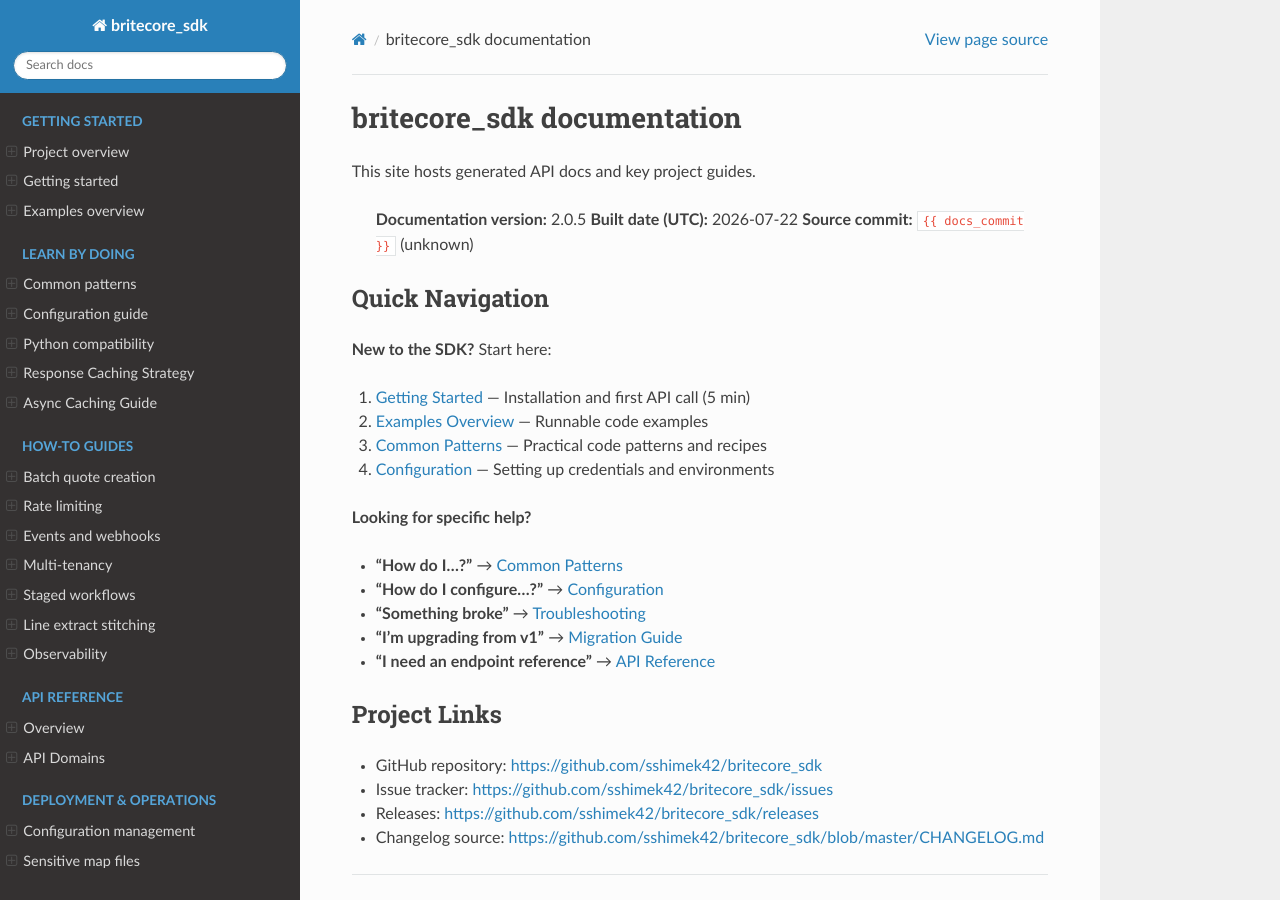
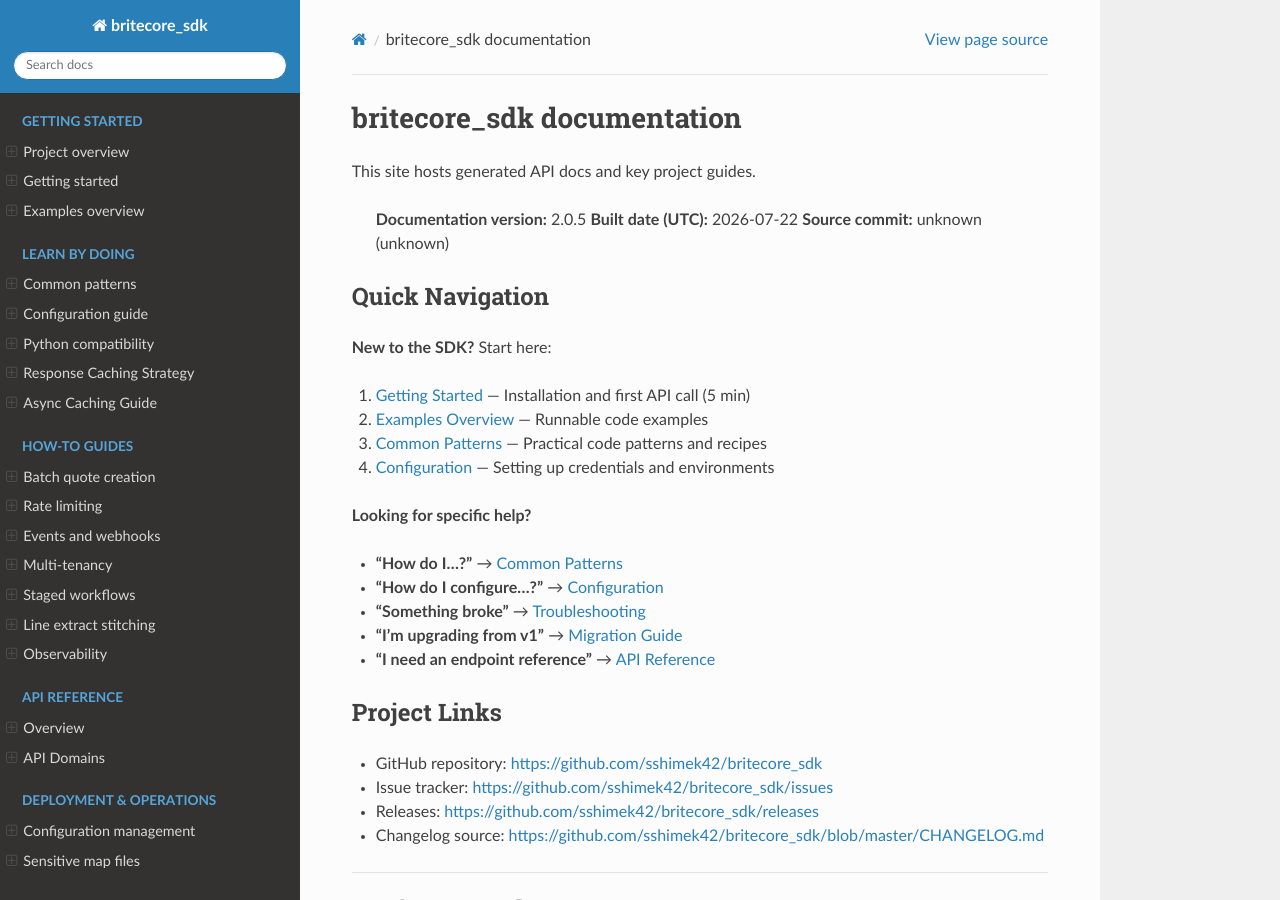
Before and after one commit to sshimek42/britecore_sdk, a Sphinx documentation site: the page built from docs/index.md, in a window 1280 px wide and 900 px high. Built offline with Sphinx 7.4.7 and the Read the Docs theme 3.1.0, drawn with Linux system fonts in a browser that asks for light colours.

Commit message:
fix(docs): remove backticks around docs_commit substitution MyST substitutions do not expand inside inline code spans (backtick delimiters). Removing the backticks allows {{ docs_commit }} to render as the short commit hash on the RTD index page.

```diff
--- a/docs/index.md
+++ b/docs/index.md
@@ -4,7 +4,7 @@ This site hosts generated API docs and key project guides.
 
 > **Documentation version:** {{ docs_version }}
 > **Built date (UTC):** {{ docs_build_date }}
-> **Source commit:** `{{ docs_commit }}` ({{ docs_commit_date }})
+> **Source commit:** {{ docs_commit }} ({{ docs_commit_date }})
 
 ## Quick Navigation
 
```
